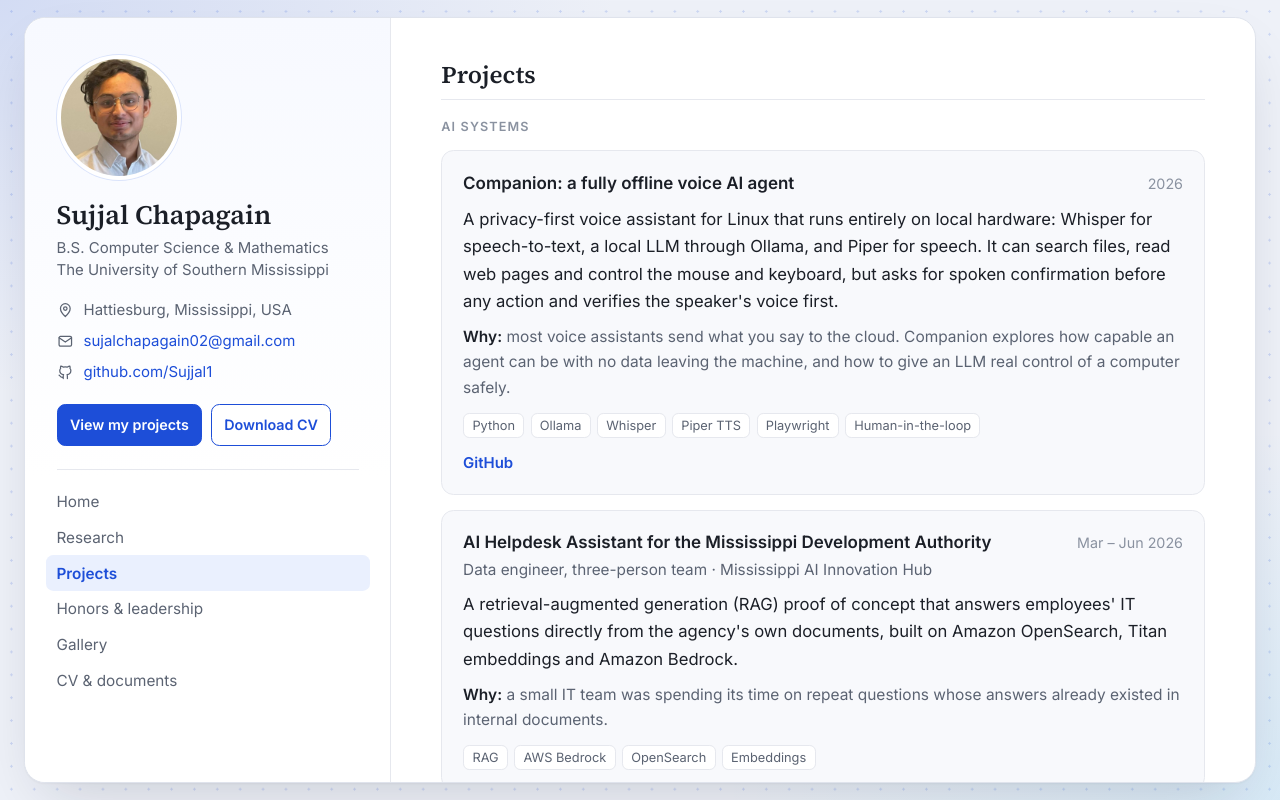
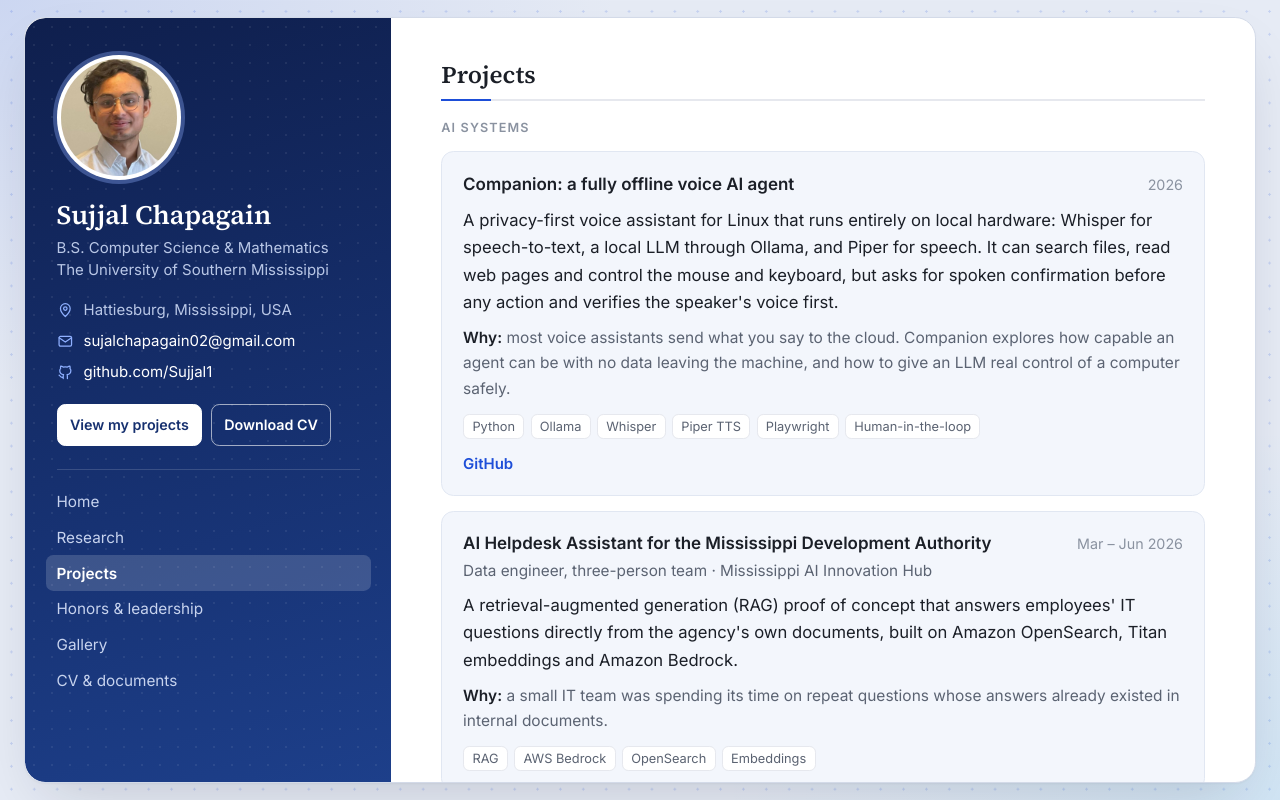
Before and after one commit to Sujjal1/Sujjal1.github.io, a plain HTML site: page projects.html in a window 1280 px wide. Drawn offline with Linux system fonts and the light colour scheme.

Commit message:
Add contrast: navy sidebar

```diff
--- a/assets/css/style.css
+++ b/assets/css/style.css
@@ -231,3 +231,40 @@ img.avatar { display: block; object-fit: cover; object-position: center 35%; bac
 .photo figcaption { padding: 0.7rem 0.9rem 0.8rem; display: flex; flex-direction: column; gap: 0.1rem; }
 .photo figcaption strong { font-size: .95rem; }
 .photo figcaption span { color: var(--faint); font-size: .82rem; }
+
+/* ---------- Contrast: deep navy profile column, white content ---------- */
+body { background-color: #e6ebf5; }
+.layout { border-color: #d3dae8; }
+.sidebar {
+  background:
+    radial-gradient(rgba(255,255,255,.07) 1px, transparent 1.3px) 0 0 / 18px 18px,
+    linear-gradient(165deg, #0f1f4d 0%, #16306f 55%, #1d3f8a 100%);
+  border-right: 0; color: #dbe4f7;
+}
+.sidebar h1 { color: #fff; }
+.sidebar .title { color: #b9c7e6; }
+.meta li { color: #b9c7e6; }
+.meta a { color: #fff; }
+.meta svg { stroke: #8fb0ff; }
+.avatar { border-color: rgba(255,255,255,.9); box-shadow: 0 0 0 4px rgba(143,176,255,.35); }
+.sidebar .btn { background: #fff; color: #16306f; border-color: #fff; }
+.sidebar .btn-outline { background: transparent; color: #fff; border-color: rgba(255,255,255,.6); }
+.sidebar .btn-outline:hover { background: rgba(255,255,255,.1); }
+.toc { border-top-color: rgba(255,255,255,.15); }
+.toc a { color: #c7d3ee; }
+.toc a:hover { background: rgba(255,255,255,.08); color: #fff; }
+.toc a.active { background: rgba(255,255,255,.16); color: #fff; }
+.sidebar::-webkit-scrollbar-thumb { background: rgba(255,255,255,.25); }
+
+/* content side: tinted cards and an accent under section titles */
+h2 { border-bottom: 2px solid var(--line); position: relative; }
+h2::after { content: ""; position: absolute; left: 0; bottom: -2px; width: 3rem; height: 2px; background: var(--accent); }
+.card, .photo { background: #f3f6fc; border-color: #e1e7f2; }
+.tags span { background: #fff; }
+.interests li { background: #e3ebfd; }
+
+@media (max-width: 900px) {
+  .sidebar { border-radius: 20px 20px 0 0; border-bottom: 0; }
+  .toc a { border-color: rgba(255,255,255,.2); }
+  .toc a.active { border-color: transparent; }
+}
```
